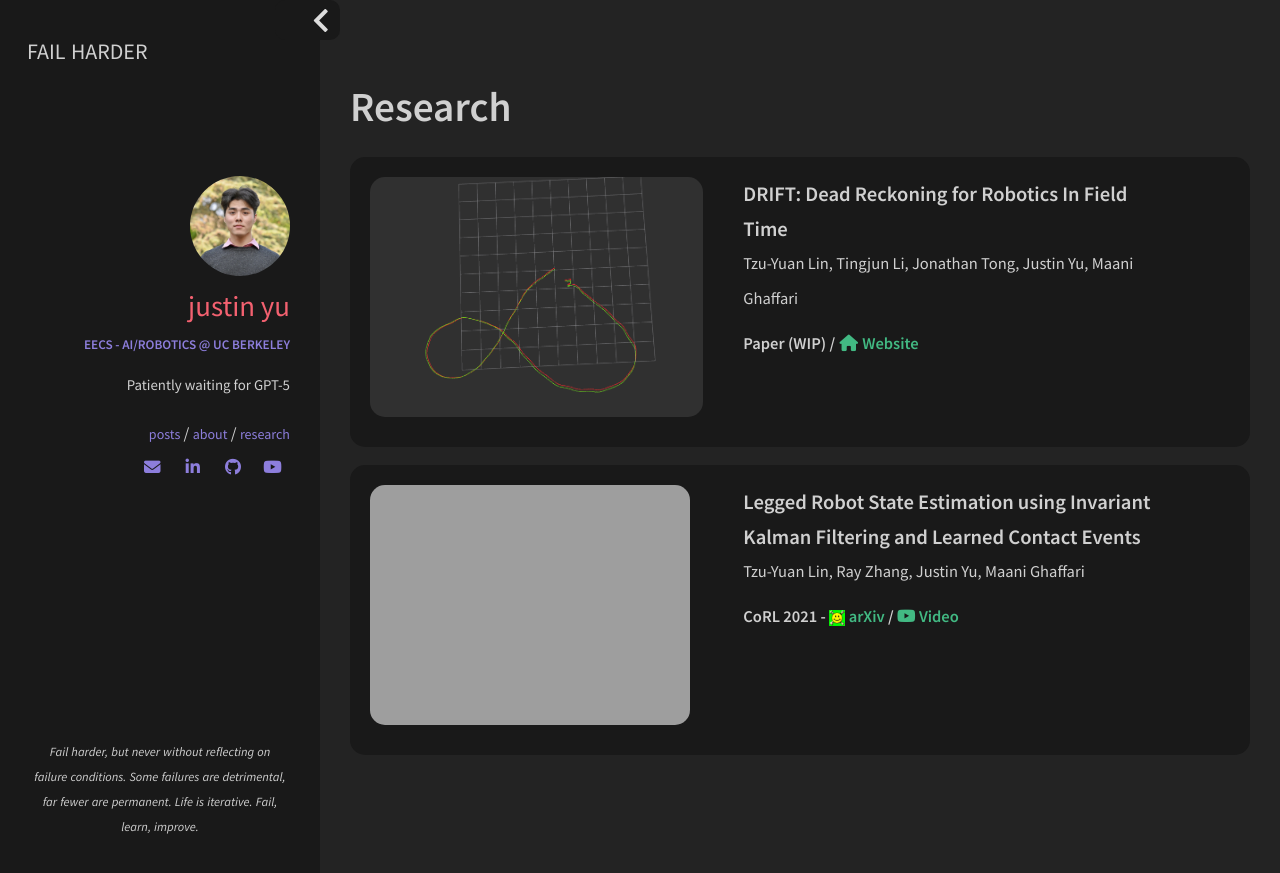
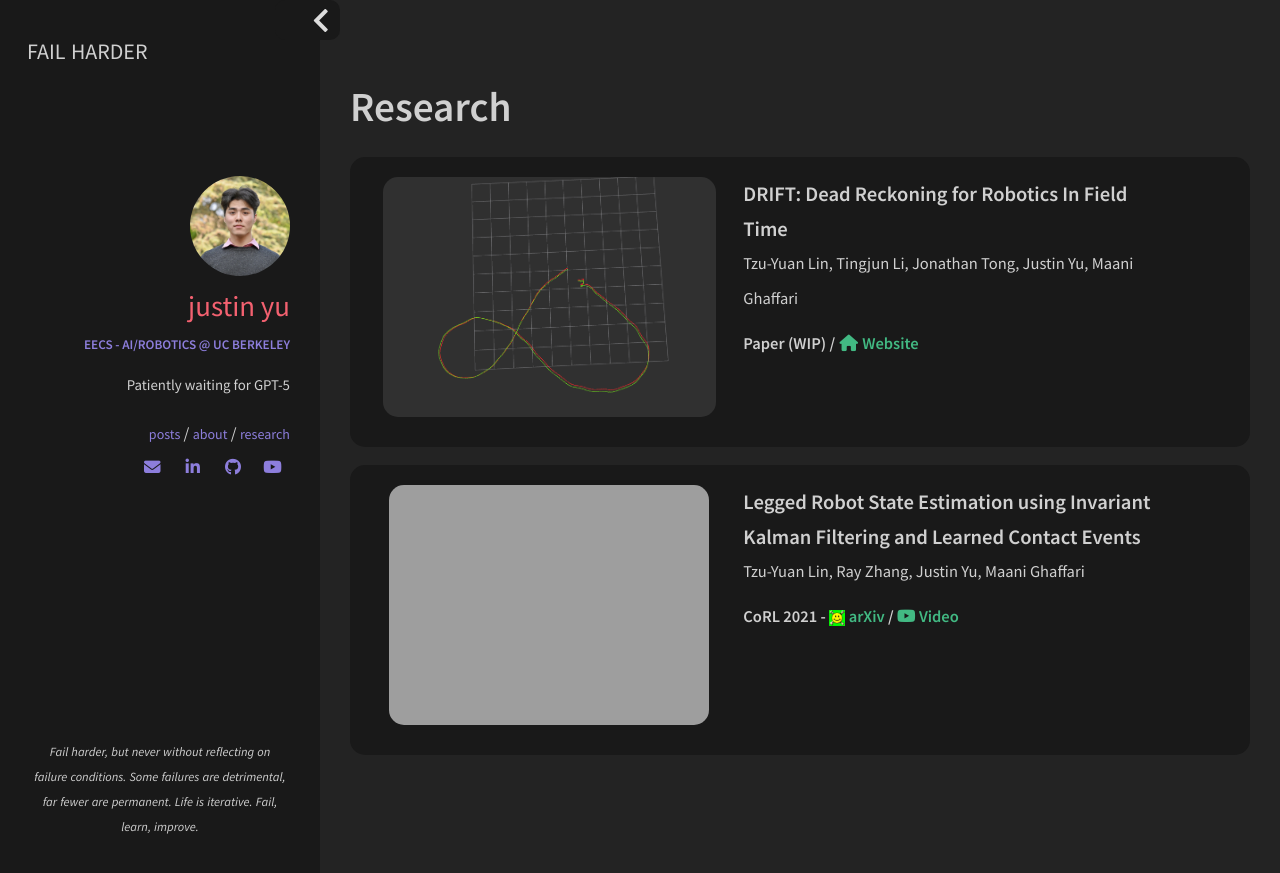
Before and after one commit to uynitsuj/uynitsuj.github.io, a Jekyll site: the page built from gresearch.html, in a window 1280 px wide. Shown: the top 873 px of the page. Built offline with Jekyll 4.4.1, drawn with Linux system fonts in a browser that asks for light colours; nearby versions of some CDN libraries.

Commit message:
middle align bc left align doesn't work

```diff
--- a/_includes/sections/projects.html
+++ b/_includes/sections/projects.html
@@ -5,7 +5,7 @@
     <div class="col">
         <!-- IMAGE -->
         <div class="col m5" style="float:middle; margin-right:15px; margin-bottom: 10px;">
-            <img align="left" class="hidden-md" style="margin:auto;border-radius:15px;display:block"
+            <img align="middle" class="hidden-md" style="margin:auto;border-radius:15px;display:block"
                 src="{{ site.url }}/img/robots/{{ project.image }}" alt="{{ site.url }}/img/robots/{{ project.image }}"
                 height="240">
         </div>
--- a/_includes/sections/research.html
+++ b/_includes/sections/research.html
@@ -3,7 +3,7 @@
 <div class="row" style="background-color: #191919; border-radius: 15px; padding: 20px;">
     <div class="col">
         <div class="col m5" style="float:middle; margin-right:15px; margin-bottom: 10px;">
-            <img align="left" class="hidden-md" style="margin:auto;border-radius:15px;display:block"
+            <img align="middle" class="hidden-md" style="margin:auto;border-radius:15px;display:block"
                 src="{{ site.url }}/img/pub/DRIFT.png" alt="{{ site.url }}/img/pub/DRIFT.png" height="240">
         </div>
         <div class="col m6 card-desc">
@@ -27,7 +27,7 @@
 <div class="row" style="background-color: #191919; border-radius: 15px; padding: 20px;">
     <div class="col">
         <div class="col m5" style="float:middle; margin-right:15px; margin-bottom: 10px;">
-            <img align="left" class="hidden-md" style="margin:auto;border-radius:15px;display:block"
+            <img align="middle" class="hidden-md" style="margin:auto;border-radius:15px;display:block"
                 src="{{ site.url }}/img/pub/cheetah.png" alt="{{ site.url }}/img/pub/cheetah.png" height="240">
         </div>
         <div class="col m6 card-desc">
```
